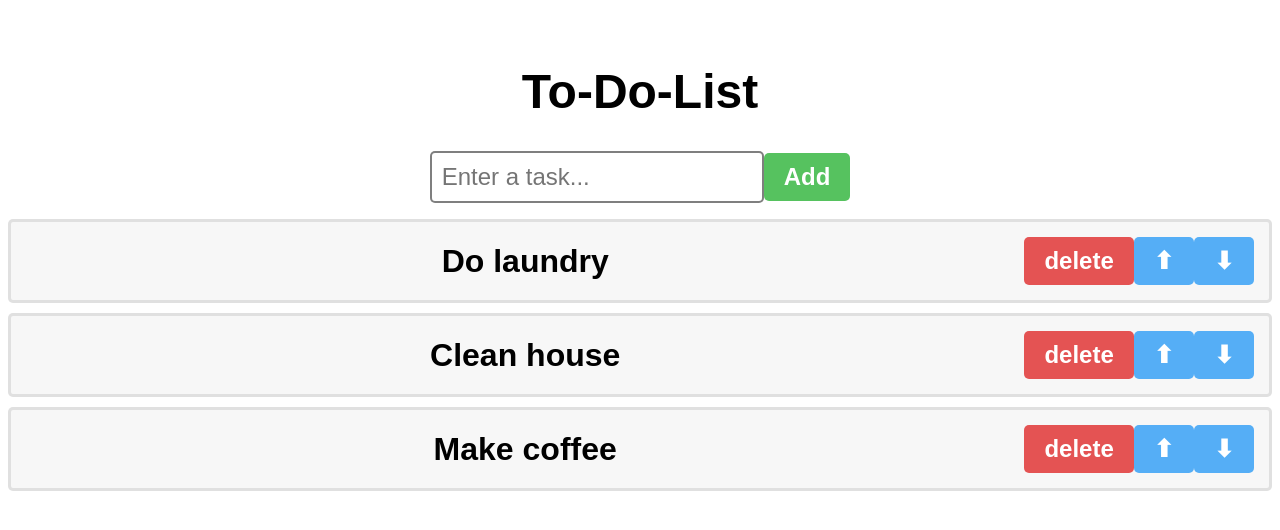
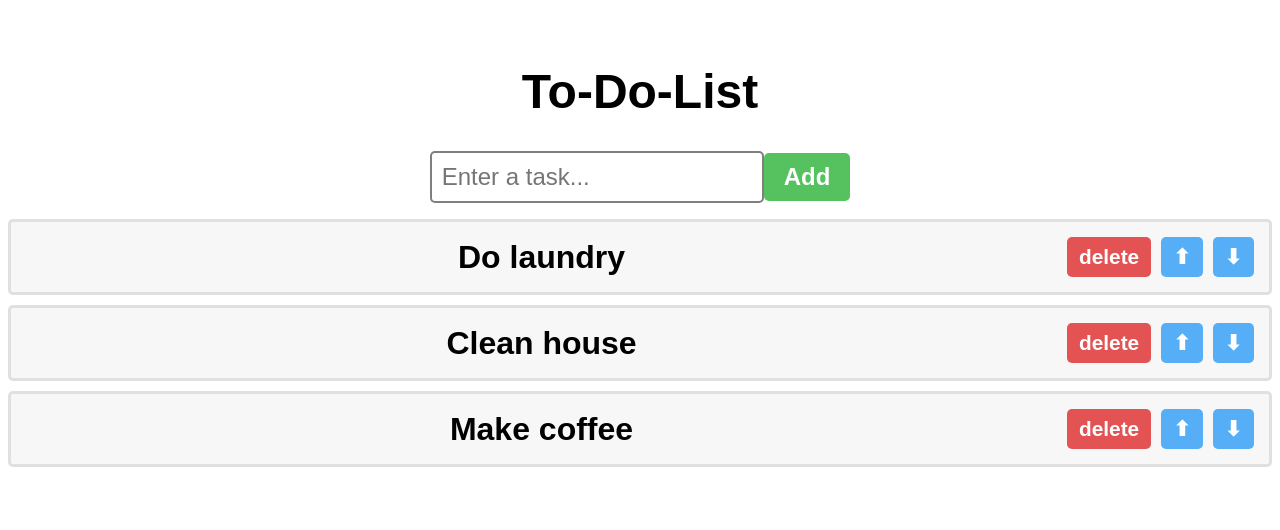
Before and after one commit to Effel0399/react-todolist, a React (Vite) app in the folder todolist-app/: page / in a window 1280 px wide. Shown: the top 530 px of the page. Built offline with nearby package versions, Linux system fonts and the light colour scheme.

Commit message:
styled buttons

```diff
--- a/todolist-app/src/index.css
+++ b/todolist-app/src/index.css
@@ -66,3 +66,9 @@ li{
   flex-shrink: 1;
   flex-basis: 0%;
 }
+
+.delete-button, .move-button{
+  padding: 8px 12px;
+  font-size: 1.3rem;
+  margin-left: 10px;
+}
```
